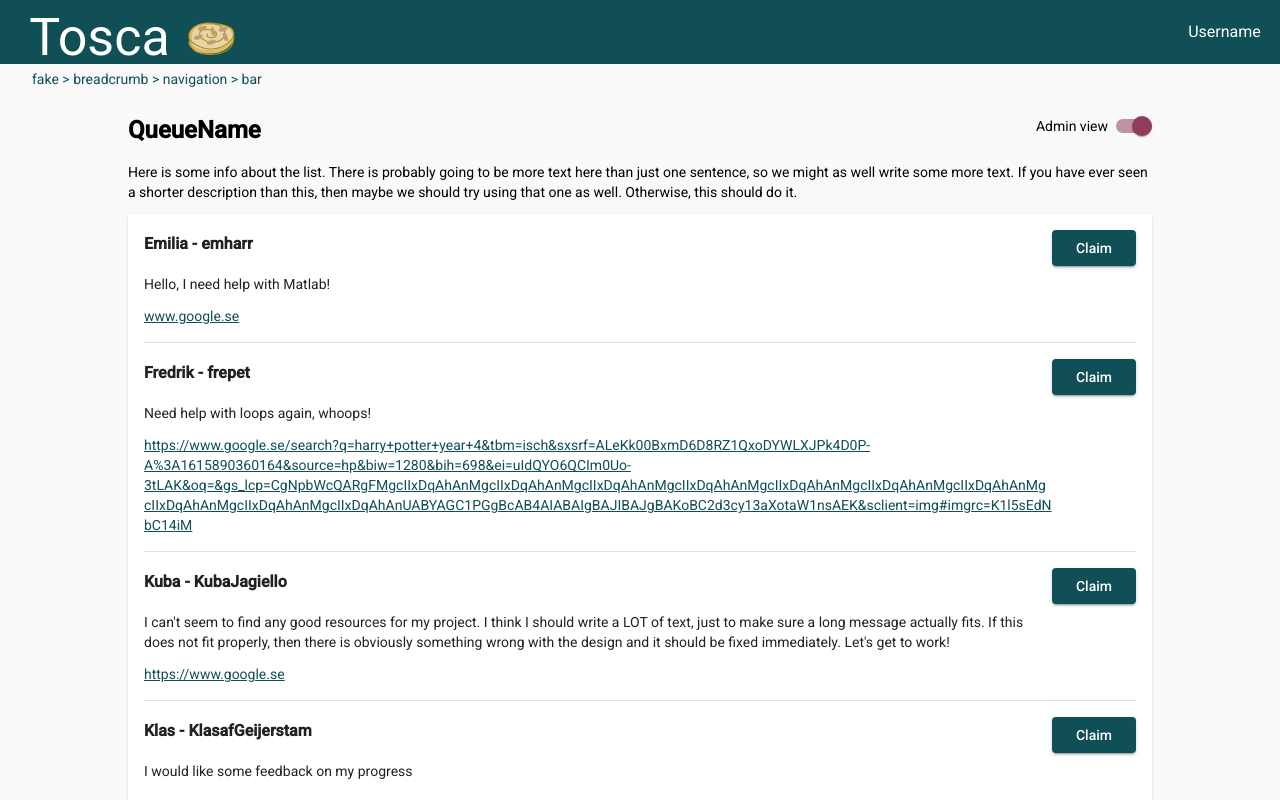
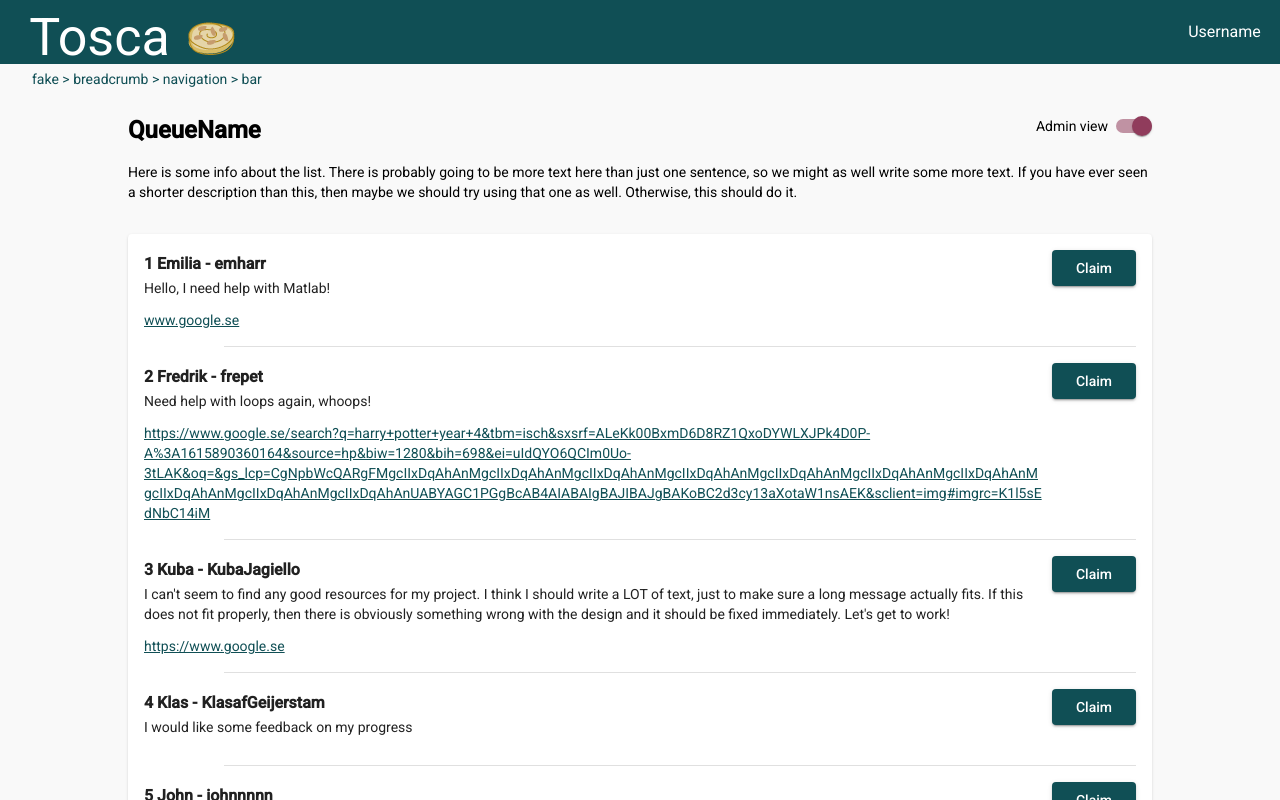
Before and after one commit to KlasafGeijerstam/Tosca, an Angular app in the folder frontend/: page /queues in a window 1280 px wide. Built offline with nearby package versions, Linux system fonts and the light colour scheme.

Commit message:
Uses same queue for admin and user view

```diff
--- a/frontend/src/app/tosca-queue-item/tosca-queue-item.component.css
+++ b/frontend/src/app/tosca-queue-item/tosca-queue-item.component.css
@@ -8,15 +8,11 @@
 
 h3 {
   font-weight: bold;
+  margin: 0;
 }
 
 .user-info {
   flex-grow: 1;
-}
-
-.buttons {
-  flex-grow: 0;
-  flex-shrink: 0;
 }
 
 a {
@@ -25,4 +21,5 @@ a {
 
 #claimed-button {
   width: 6em;
+  margin-left: 0.5rem;
 }
--- a/frontend/src/app/tosca-queue-item/tosca-queue-item.component.html
+++ b/frontend/src/app/tosca-queue-item/tosca-queue-item.component.html
@@ -1,12 +1,11 @@
-
 <div class="queue-item">
   <div class="user-info">
-    <h3>{{ name }} - {{ username }}</h3>
-    <p>{{ message }}</p>
-    <a *ngIf="link" href="{{ link }}">{{ link }}</a>
+    <h3>{{ index + 1 }} {{ name }} - {{ username }}</h3>
+    <p *ngIf="adminView">{{ message }}</p>
+    <a *ngIf="adminView && link" href="{{ link }}">{{ link }}</a>
   </div>
 
-  <div class="buttons">
+  <div *ngIf="adminView">
     <button mat-raised-button
             id="claimed-button"
             color="{{ claimed ? 'warn' : 'primary' }}"
@@ -16,4 +15,4 @@
   </div>
 </div>
 
-<mat-divider *ngIf="!last"></mat-divider>
+<mat-divider [inset]="true" *ngIf="!last"></mat-divider>
--- a/frontend/src/app/tosca-queue-item/tosca-queue-item.component.ts
+++ b/frontend/src/app/tosca-queue-item/tosca-queue-item.component.ts
@@ -12,6 +12,8 @@ export class ToscaQueueItemComponent implements OnInit {
   @Input() message: string;
   @Input() link: string;
   @Input() last: boolean;
+  @Input() adminView: boolean;
+  @Input() index: number;
   claimed: boolean;
   claimedBy: string;
 
--- a/frontend/src/app/tosca-queue/tosca-queue.component.css
+++ b/frontend/src/app/tosca-queue/tosca-queue.component.css
@@ -25,3 +25,11 @@ mat-form-field {
   flex-grow: 0;
   margin-right: 0;
 }
+
+.mat-card-content {
+  margin-bottom: 0;
+}
+.mat-card-actions {
+  padding: 0;
+  margin: 0;
+}
--- a/frontend/src/app/tosca-queue/tosca-queue.component.html
+++ b/frontend/src/app/tosca-queue/tosca-queue.component.html
@@ -12,21 +12,6 @@
     Otherwise, this should do it.
   </p>
 
-  <mat-card *ngIf="adminView" class="no-header">
-    <mat-card-content>
-      <app-tosca-queue-item *ngFor="let student of studentQueue; last as last"
-                            [id]="student.id"
-                            [name]="student.name"
-                            [username]="student.username"
-                            [message]="student.message"
-                            [link]="student.link"
-                            [last]="last">
-      </app-tosca-queue-item>
-
-    </mat-card-content>
-  </mat-card>
-
-  <!-- User view defined below -->
   <mat-card *ngIf="!adminView">
     <form>
       <mat-card-content id="form-container">
@@ -46,14 +31,18 @@
 
   <br/>
 
-  <mat-card *ngIf="!adminView" class="no-header">
+  <mat-card class="no-header">
     <mat-card-content>
-      <mat-list>
-        <mat-list-item *ngFor="let student of studentQueue; index as i; last as last">
-          {{ i + 1 }} {{ student.name }} ({{ student.username }})
-          <mat-divider *ngIf="!last"></mat-divider>
-        </mat-list-item>
-      </mat-list>
+      <app-tosca-queue-item *ngFor="let student of studentQueue; index as i; last as last"
+                            [id]="student.id"
+                            [name]="student.name"
+                            [username]="student.username"
+                            [message]="student.message"
+                            [link]="student.link"
+                            [last]="last"
+                            [adminView]="adminView"
+                            [index]="i">
+      </app-tosca-queue-item>
     </mat-card-content>
   </mat-card>
 </div>
```
Also changed, not shown: frontend/src/app/app.module.ts (+7 -7 lines), frontend/src/app/tosca-queue/tosca-queue.component.ts (+4 -4 lines).
